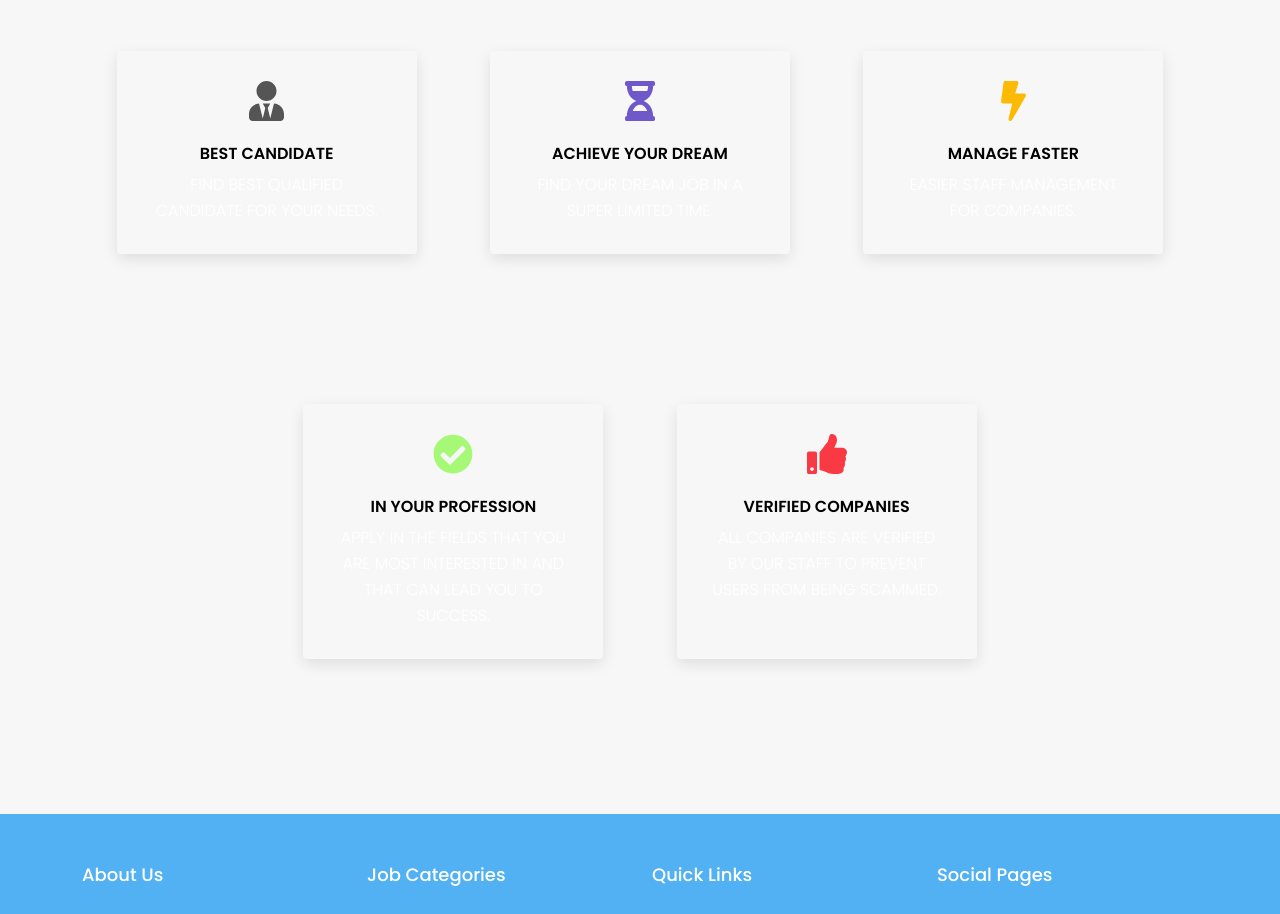
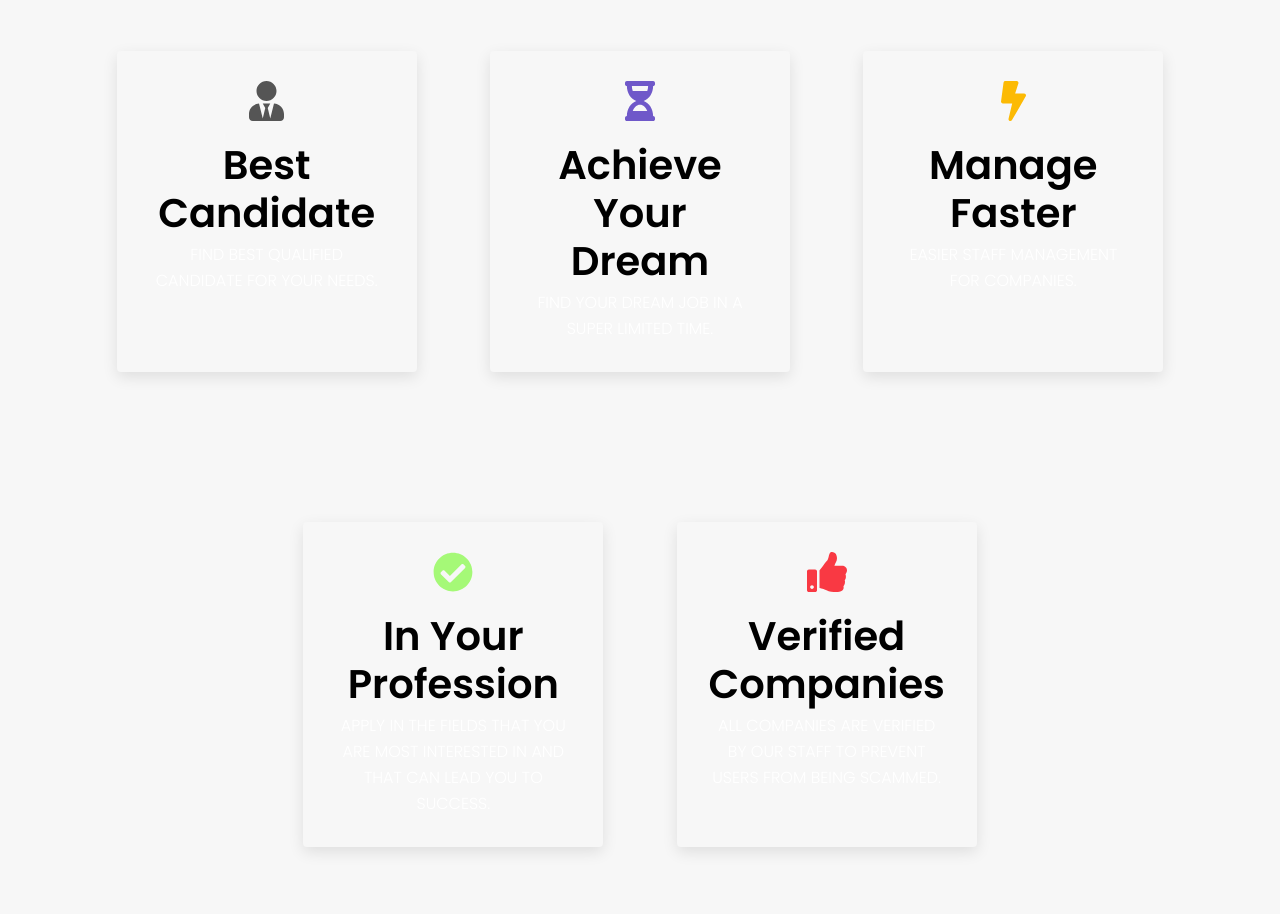
Before and after one commit to Ebubekiryzc/hrms-front-end, a React (Create React App) app: page /about in a window 1280 px wide. Shown: the part 800-1714 px from the top of the page. Built offline with nearby package versions, Linux system fonts and the light colour scheme.

Commit message:
Some style bugs fixed.

```diff
--- a/src/utilities/customComponents/EYItem/EYItem.css
+++ b/src/utilities/customComponents/EYItem/EYItem.css
@@ -13,7 +13,7 @@
     margin: 0 0 5px;
   }
 
-  .ey-item  span{
+  .ey-item  .spanText{
     font-size: 16px;
     text-transform: uppercase;
     font-weight: 300;
--- a/src/utilities/customComponents/EYItem/EYItem.jsx
+++ b/src/utilities/customComponents/EYItem/EYItem.jsx
@@ -17,7 +17,7 @@ export default function EYItem(props) {
           <></>
         )}
       </h3>
-      <span>{props.spanText}</span>
+      <span className="spanText">{props.spanText}</span>
     </div>
   );
 }
```
